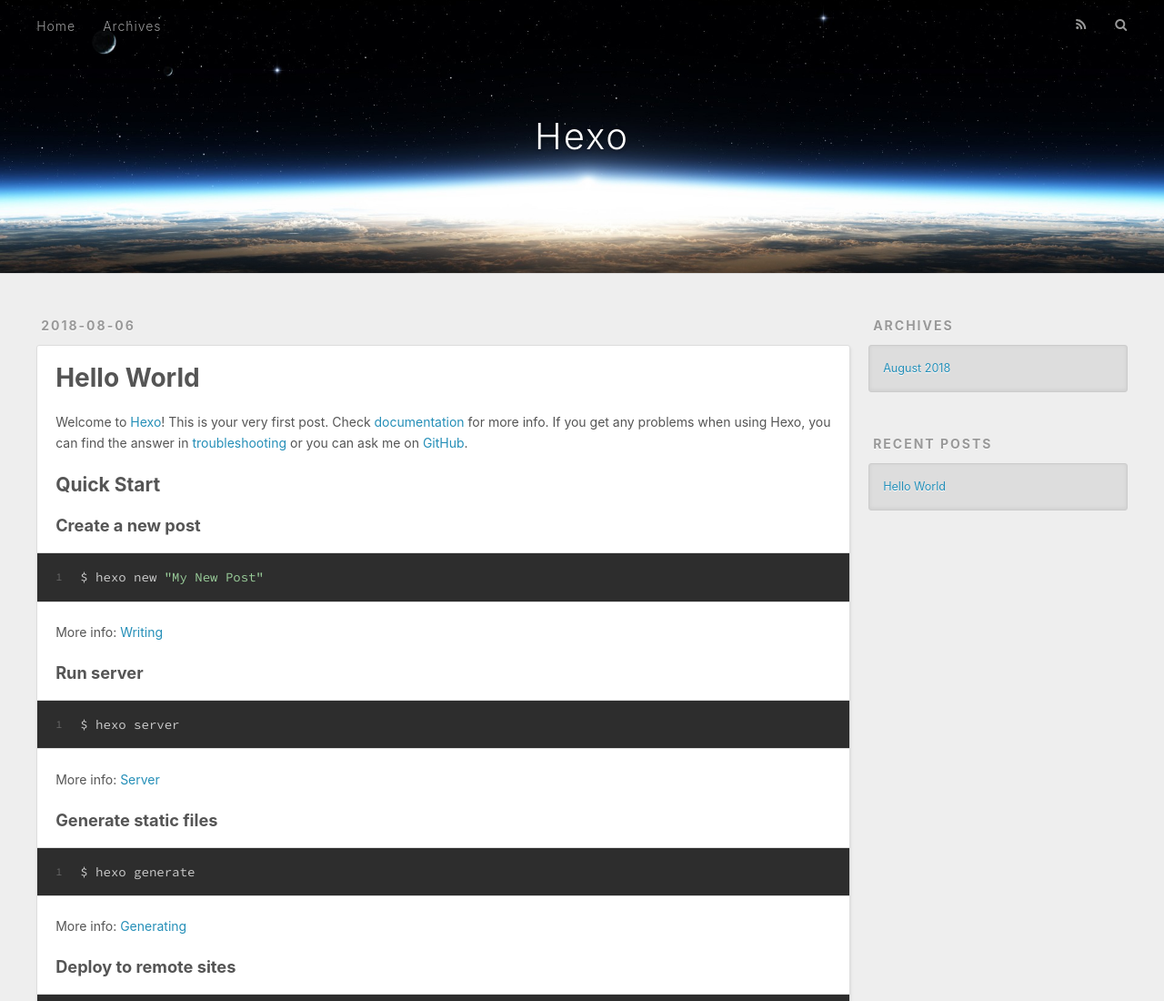
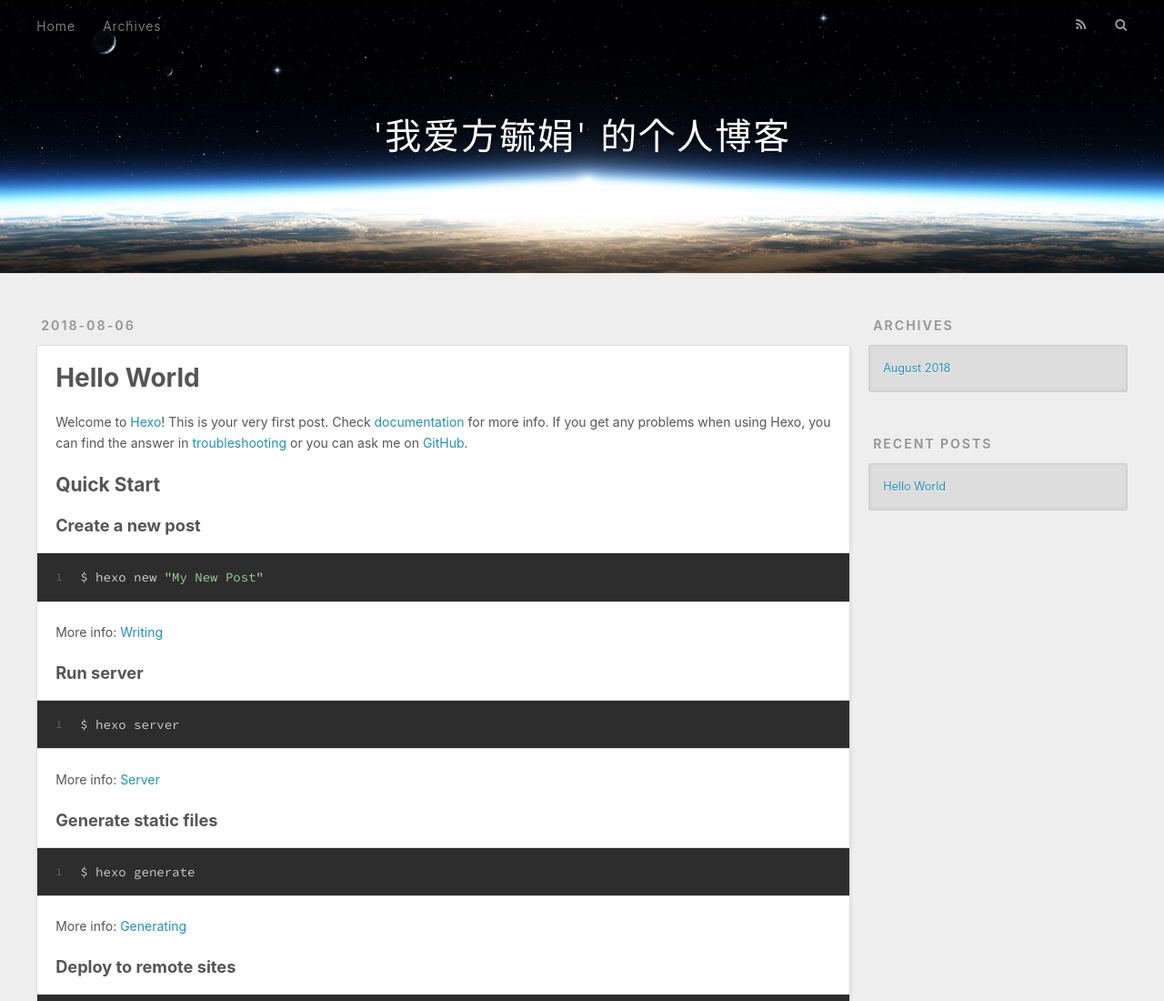
Before and after one commit to vinkimlin/vinkimlin.github.io, a plain HTML site: page index.html in a window 1280 px wide. Shown: the top 1100 px of the page at 91% size. Drawn offline with nearby package versions, Linux system fonts and the light colour scheme.

Commit message:
Update index.html

```diff
--- a/index.html
+++ b/index.html
@@ -5,7 +5,7 @@
 
 
 
-  <title>Hexo</title>
+  <title>Vinkim</title>
   <meta name="viewport" content="width=device-width, initial-scale=1, maximum-scale=1">
   <meta property="og:type" content="website">
 <meta property="og:title" content="Hexo">
@@ -34,7 +34,7 @@
   <div id="header-outer" class="outer">
     <div id="header-title" class="inner">
       <h1 id="logo-wrap">
-        <a href="/" id="logo">Hexo</a>
+        <a href="/" id="logo">'我爱方毓娟' 的个人博客</a>
       </h1>
 
     </div>
```
